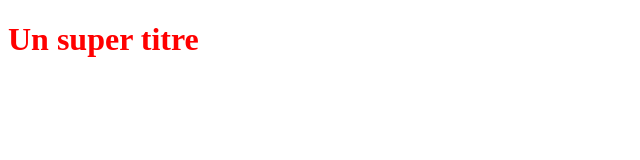
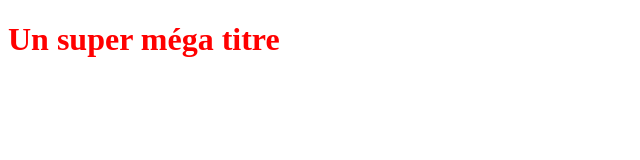
Before and after one commit to TheGuiff/ProjetOCR, a plain HTML site: page index.html in a window 1280 px wide. Shown: the whole page, without its empty margins (0-640 px from the left). Drawn offline with Linux system fonts and the light colour scheme.

Commit message:
Modification du titre H1

```diff
--- a/index.html
+++ b/index.html
@@ -5,6 +5,6 @@
    <link rel="stylesheet" type="text/css" href="styles.css">
 </head>
 <body>
-   <h1>Un super titre</h1>
+   <h1>Un super méga titre</h1>
 </body>
 </html>
```
